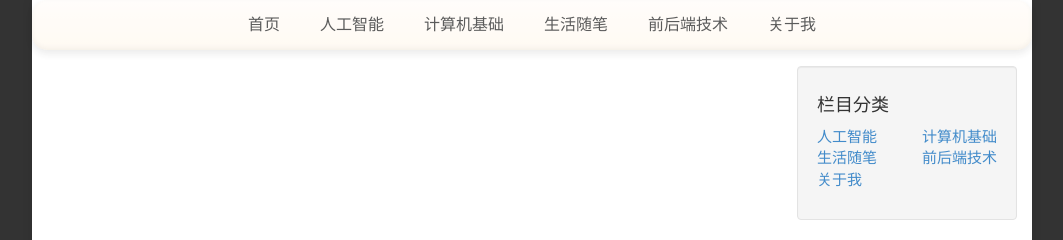
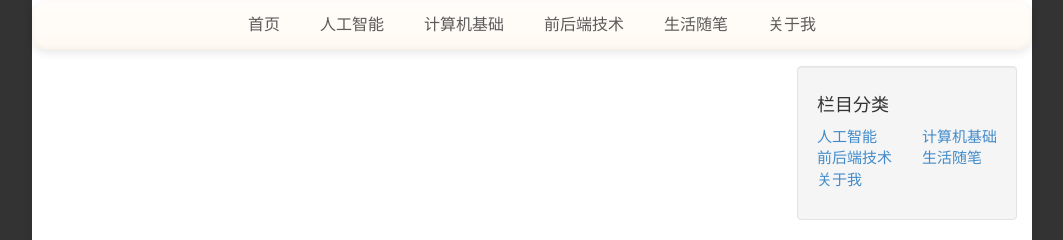
Before and after one commit to liwenju0/liwenju0.github.io, a Jekyll site: the page built from tags.md, in a window 1280 px wide. Shown: the top 240 px of the page, without its empty margins (108-1171 px from the left). Built offline with Jekyll 4.4.1, drawn with Linux system fonts in a browser that asks for light colours; part of the change alters nothing that is shown.

Commit message:
调整栏目顺序

```diff
--- a/_config.yml
+++ b/_config.yml
@@ -12,8 +12,8 @@ domain: liwenju0.github.com
 all_categories: [
 ["ai", "人工智能","/posts/ai.html"],
 ["basis", "计算机基础","/posts/basis.html"],
+["frontback", "前后端技术","/posts/frontback.html"],
 ["essay", "生活随笔","/posts/essay.html"],
-["frontback", "前后端技术","/posts/frontback.html"],
 ["about", "关于我","/about.html"]
 ]
 
--- a/_includes/categories.html
+++ b/_includes/categories.html
@@ -6,10 +6,9 @@
                       人工智能
                     </a>
                   </li>
-
                   <li>
-                    <a href="/posts/essay.html">
-                      生活随笔
+                    <a href="/posts/frontback.html">
+                      前后端技术
                     </a>
                   </li>
                   <li>
@@ -28,10 +27,11 @@
                     </a>
                   </li>
                   <li>
-                    <a href="/posts/frontback.html">
-                      前后端技术
+                    <a href="/posts/essay.html">
+                      生活随笔
                     </a>
                   </li>
+
                 </ul>
               </div>
               <!-- /.col-lg-6 -->
```
